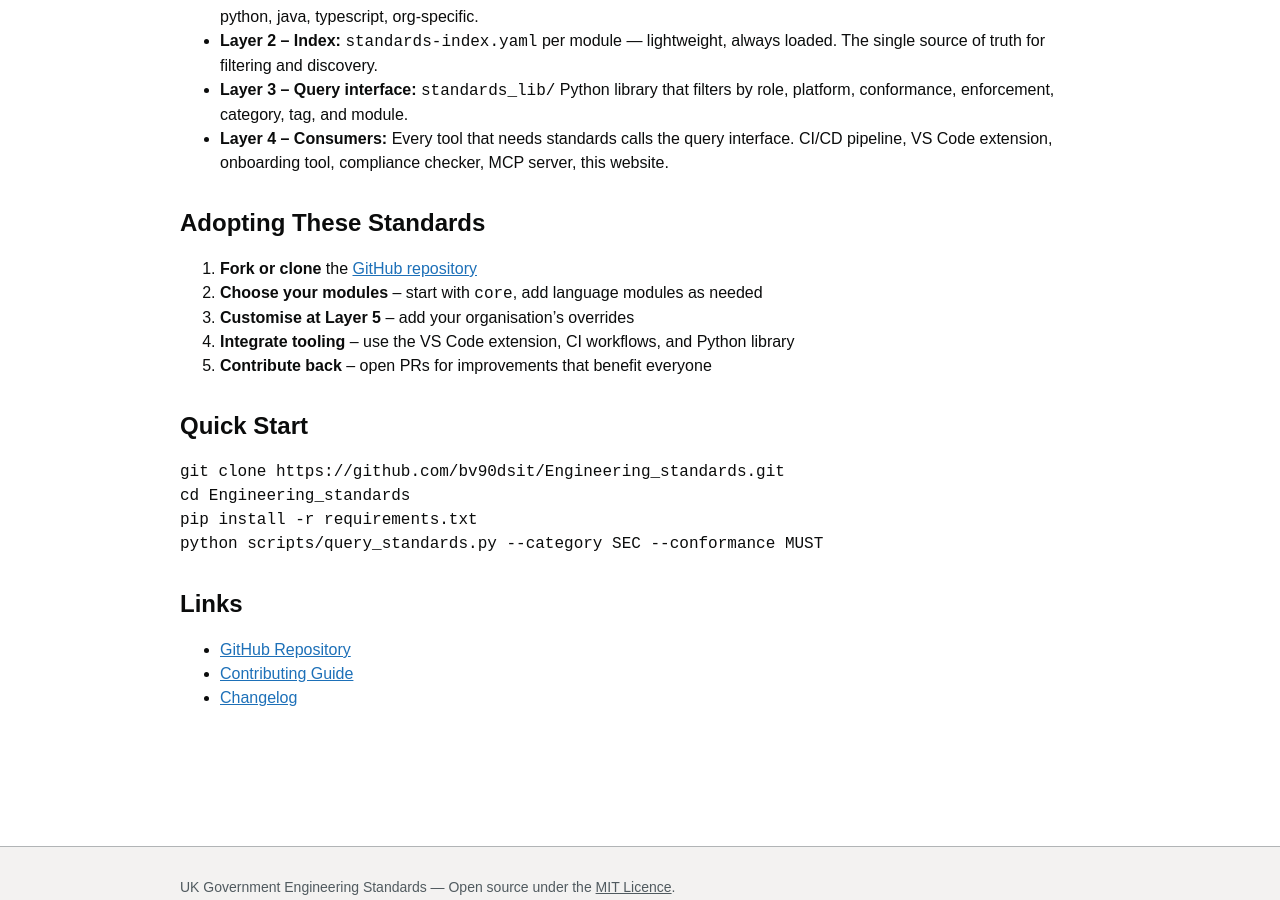
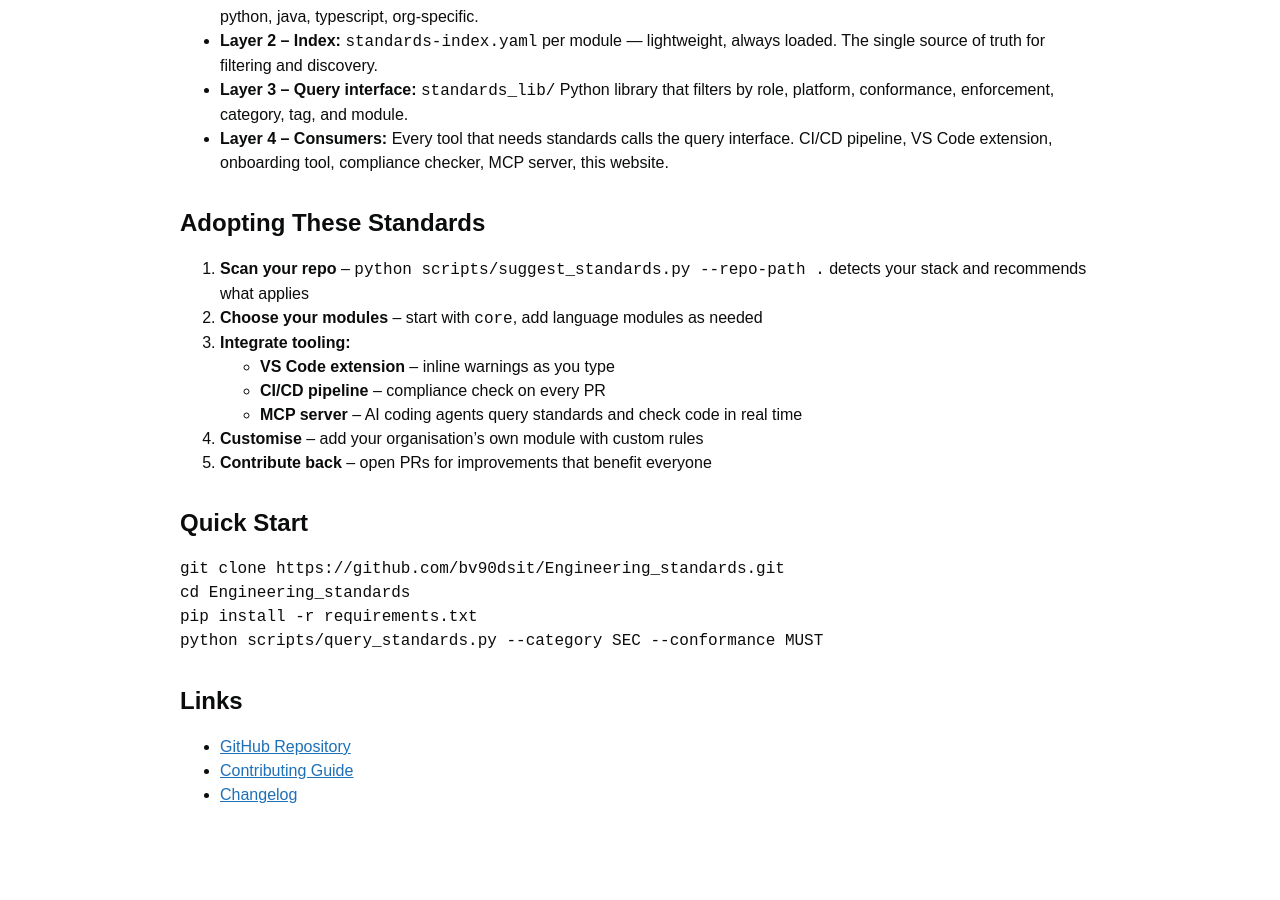
Before and after one commit to bv90dsit/Engineering_standards, a Jekyll site: the page built from docs/about.md, in a window 1280 px wide and 900 px high, scrolled down 648 px. Built offline with Jekyll 4.4.1, drawn with Linux system fonts in a browser that asks for light colours.

Commit message:
Add MCP server to website about page tooling list
Also updated adoption steps to mention repo scanner and list
all three integration points (VS Code, CI/CD, MCP).

Co-Authored-By: Claude Opus 4.6 (1M context) <noreply@anthropic.com>

```diff
--- a/docs/about.md
+++ b/docs/about.md
@@ -32,10 +32,13 @@ Layer 4 — Consumers (CI/CD, VS Code extension, onboarding, MCP server)
 
 ## Adopting These Standards
 
-1. **Fork or clone** the [GitHub repository](https://github.com/bv90dsit/Engineering_standards)
+1. **Scan your repo** -- `python scripts/suggest_standards.py --repo-path .` detects your stack and recommends what applies
 2. **Choose your modules** -- start with `core`, add language modules as needed
-3. **Customise at Layer 5** -- add your organisation's overrides
-4. **Integrate tooling** -- use the VS Code extension, CI workflows, and Python library
+3. **Integrate tooling:**
+   - **VS Code extension** -- inline warnings as you type
+   - **CI/CD pipeline** -- compliance check on every PR
+   - **MCP server** -- AI coding agents query standards and check code in real time
+4. **Customise** -- add your organisation's own module with custom rules
 5. **Contribute back** -- open PRs for improvements that benefit everyone
 
 ## Quick Start
```
